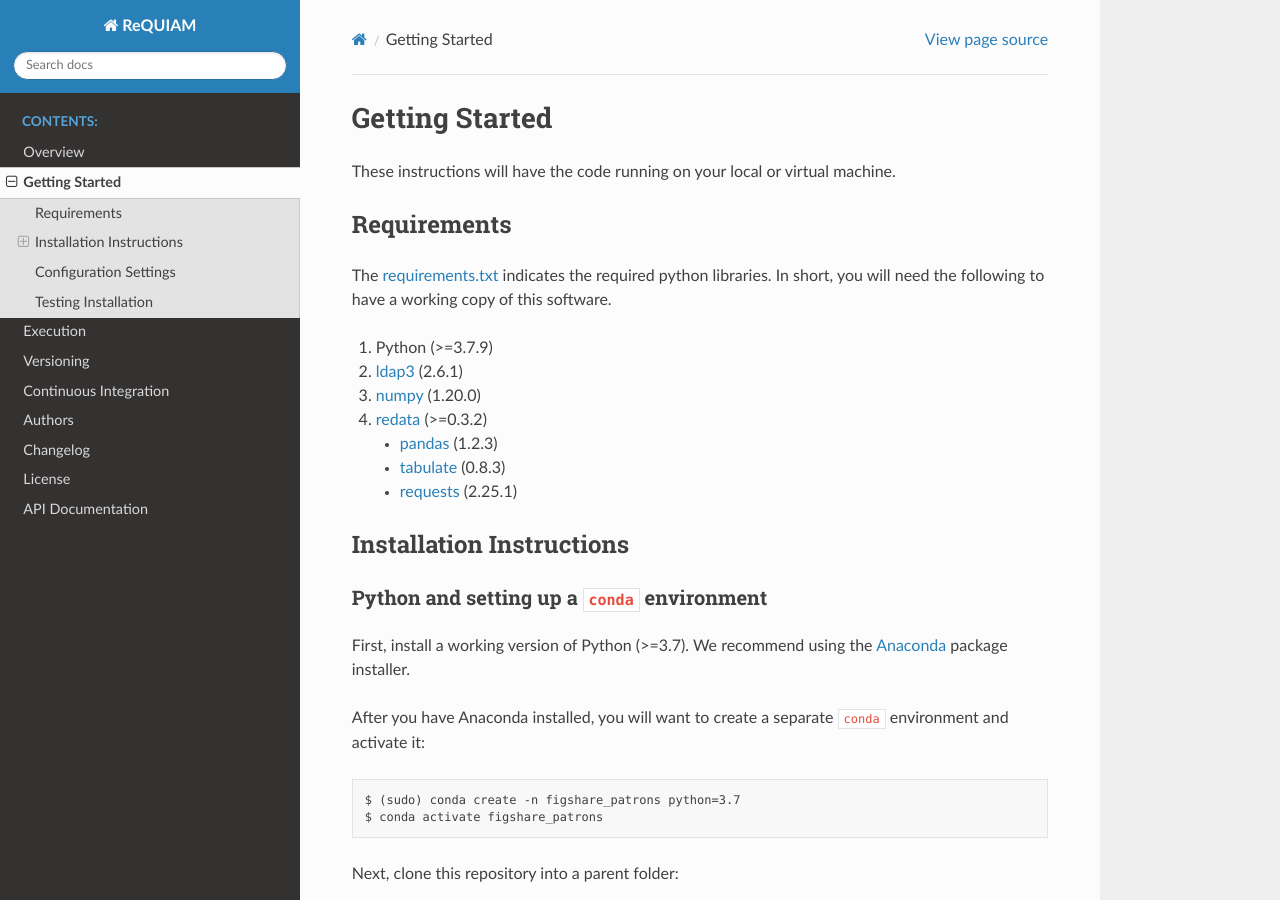
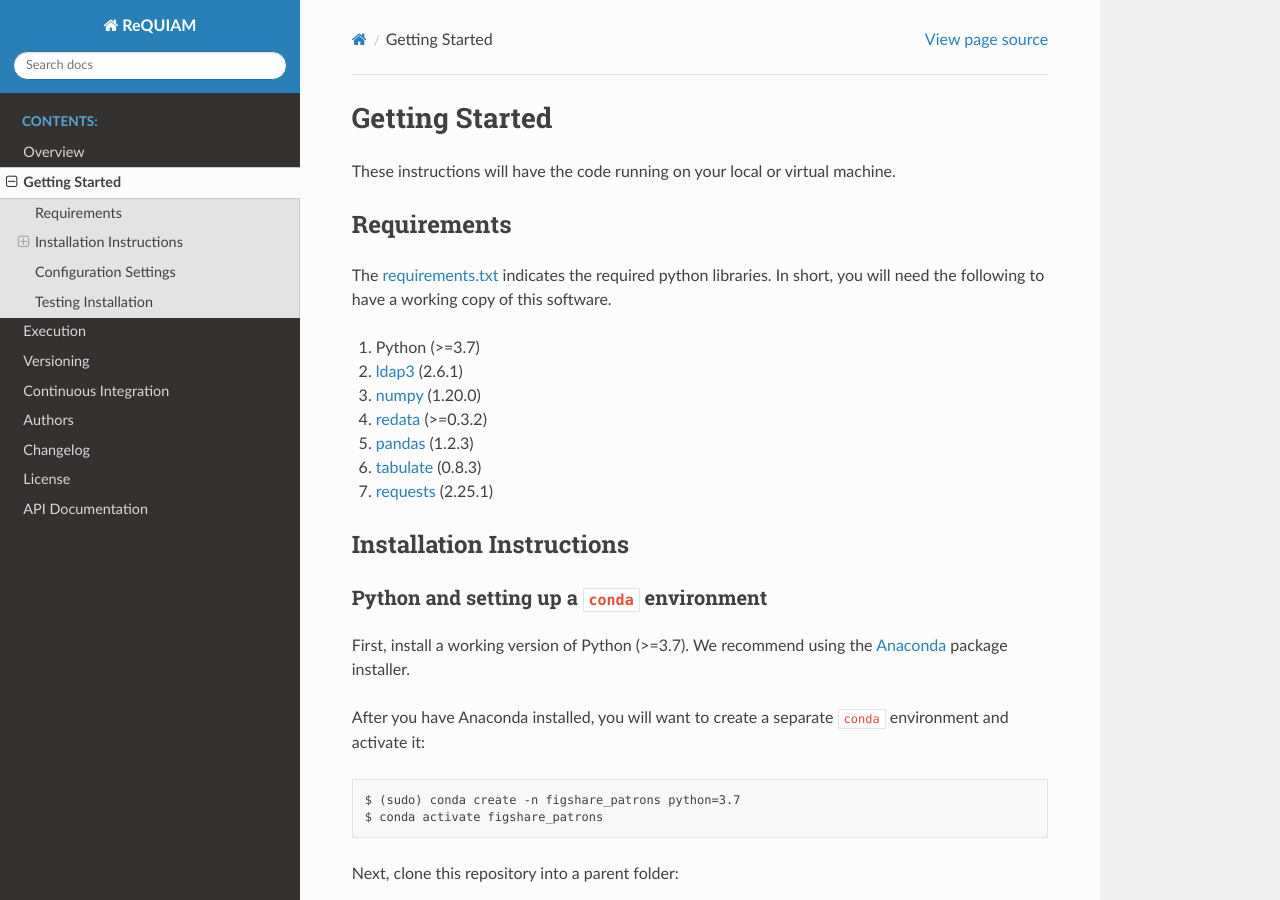
Before and after one commit to UAL-RE/ReQUIAM, a Sphinx documentation site: the page built from docs/source/getting_started.rst, in a window 1280 px wide and 900 px high. Built offline with Sphinx 7.4.7 and the Read the Docs theme 2.0.0, drawn with Linux system fonts in a browser that asks for light colours.

Commit message:
Issue 166, updating getting_stated.rst

```diff
--- a/docs/source/getting_started.rst
+++ b/docs/source/getting_started.rst
@@ -11,14 +11,13 @@
 libraries. In short, you will need the following to have a working copy of
 this software.
 
-1. Python (>=3.7.9)
+1. Python (>=3.7)
 2. `ldap3`_ (2.6.1)
 3. `numpy`_ (1.20.0)
 4. :ual-re:`redata <redata-commons>` (>=0.3.2)
-
-   * `pandas`_ (1.2.3)
-   * `tabulate`_ (0.8.3)
-   * `requests`_ (2.25.1)
+5. `pandas`_ (1.2.3)
+6. `tabulate`_ (0.8.3)
+7. `requests`_ (2.25.1)
 
 
 Installation Instructions
```
